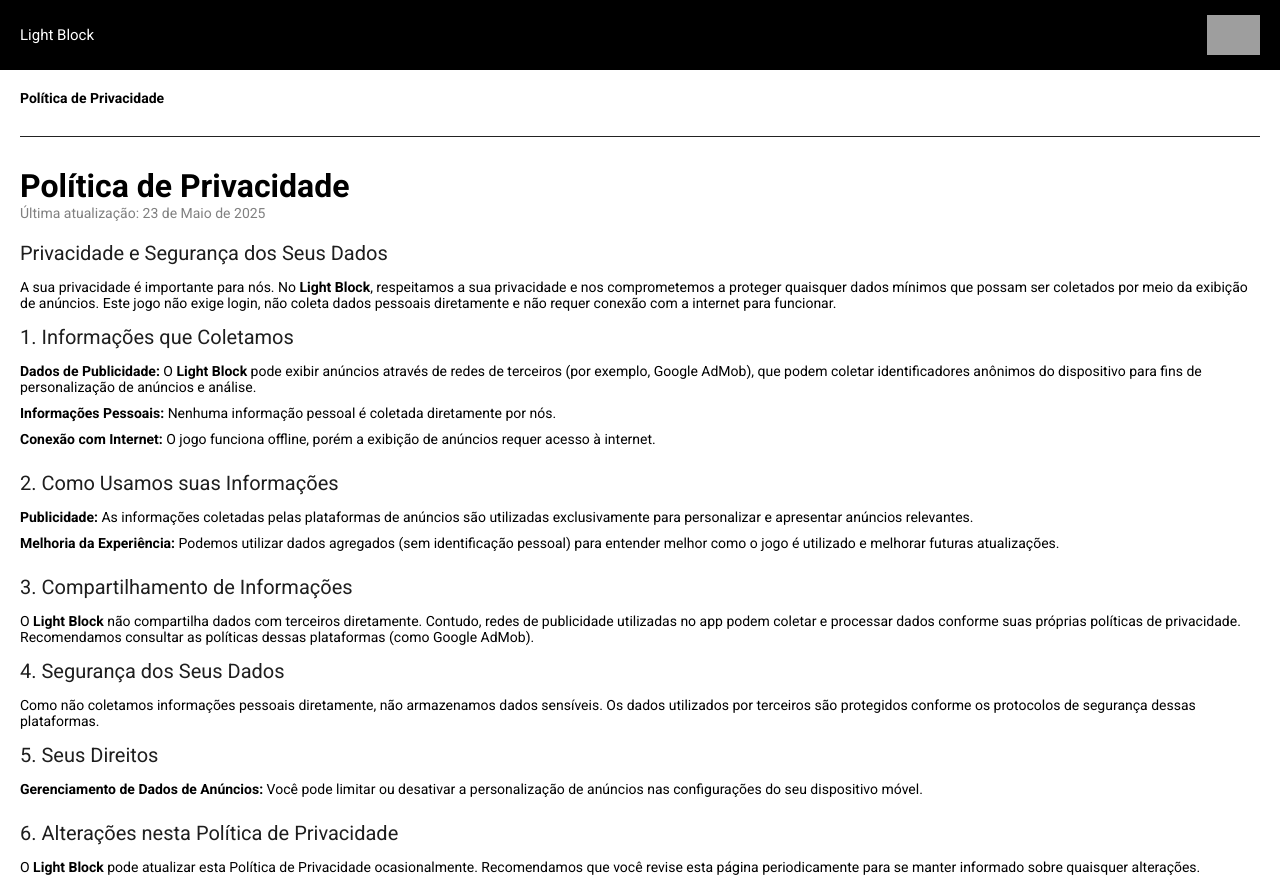
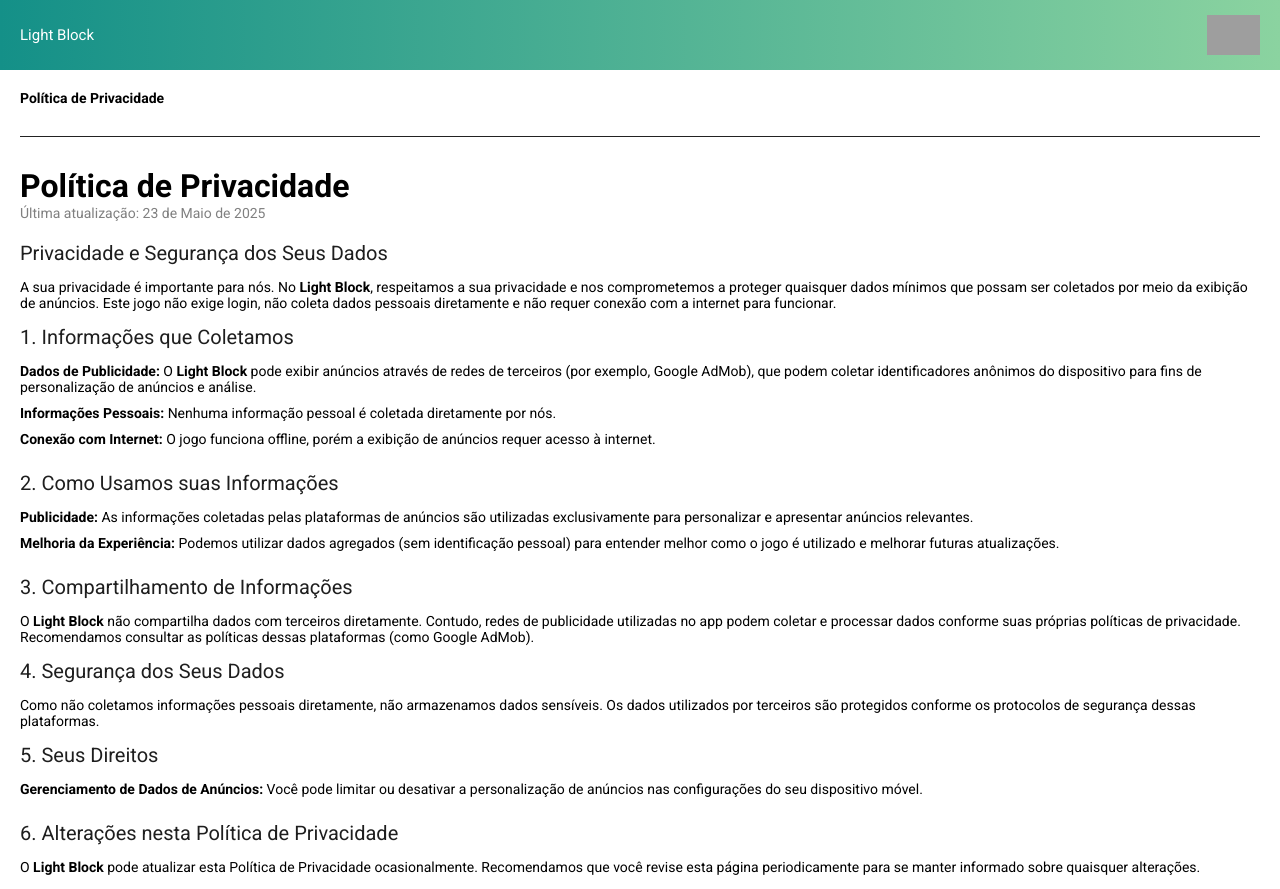
Before and after one commit to talissonjunior16/lightblock-frontend, a plain HTML site: page index.html in a window 1280 px wide. Drawn offline with Linux system fonts and the light colour scheme; grey boxes are pictures that could not be loaded.

Commit message:
Minor adjustments

```diff
--- a/index.html
+++ b/index.html
@@ -25,7 +25,7 @@
             display: flex;
             justify-content: space-between;
             align-items: center;
-            background-color: black;
+            background: linear-gradient(to right, #149088, #8BD3A0);
             padding: 15px 20px;
         }
 
```
